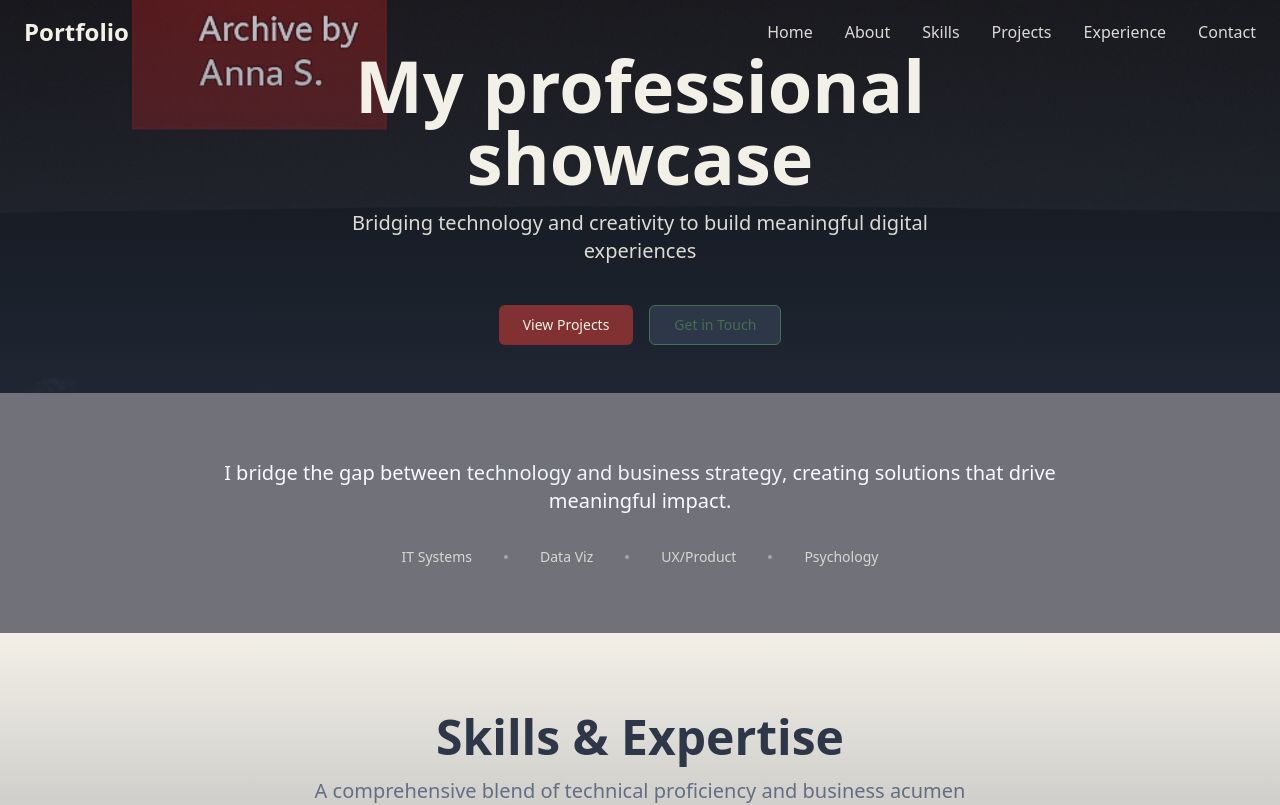
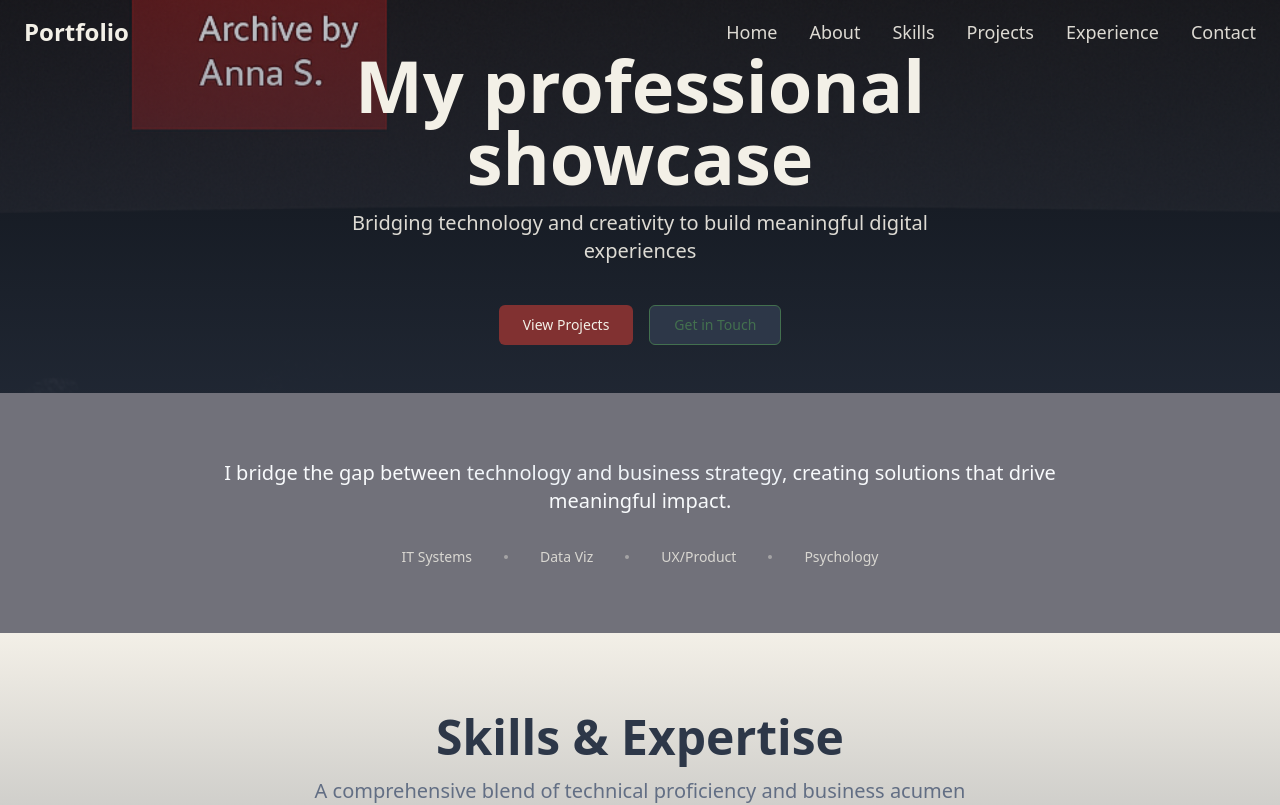
Before and after one commit to annasebedash-creator/anna-sebedach-portfolio, a React (Vite) app: page / in a window 1280 px wide. Shown: the top 805 px of the page. Built offline with nearby package versions, Linux system fonts and the light colour scheme.

Commit message:
Adjust font size
Increase font size of navigation links.

```diff
--- a/src/components/Header.tsx
+++ b/src/components/Header.tsx
@@ -55,7 +55,7 @@ const Header = () => {
               <a
                 key={item.label}
                 href={item.href}
-                className="text-ivory/90 hover:text-ivory transition-colors duration-200 font-medium text-base"
+                className="text-ivory/90 hover:text-ivory transition-colors duration-200 font-medium text-lg"
               >
                 {item.label}
               </a>
```
